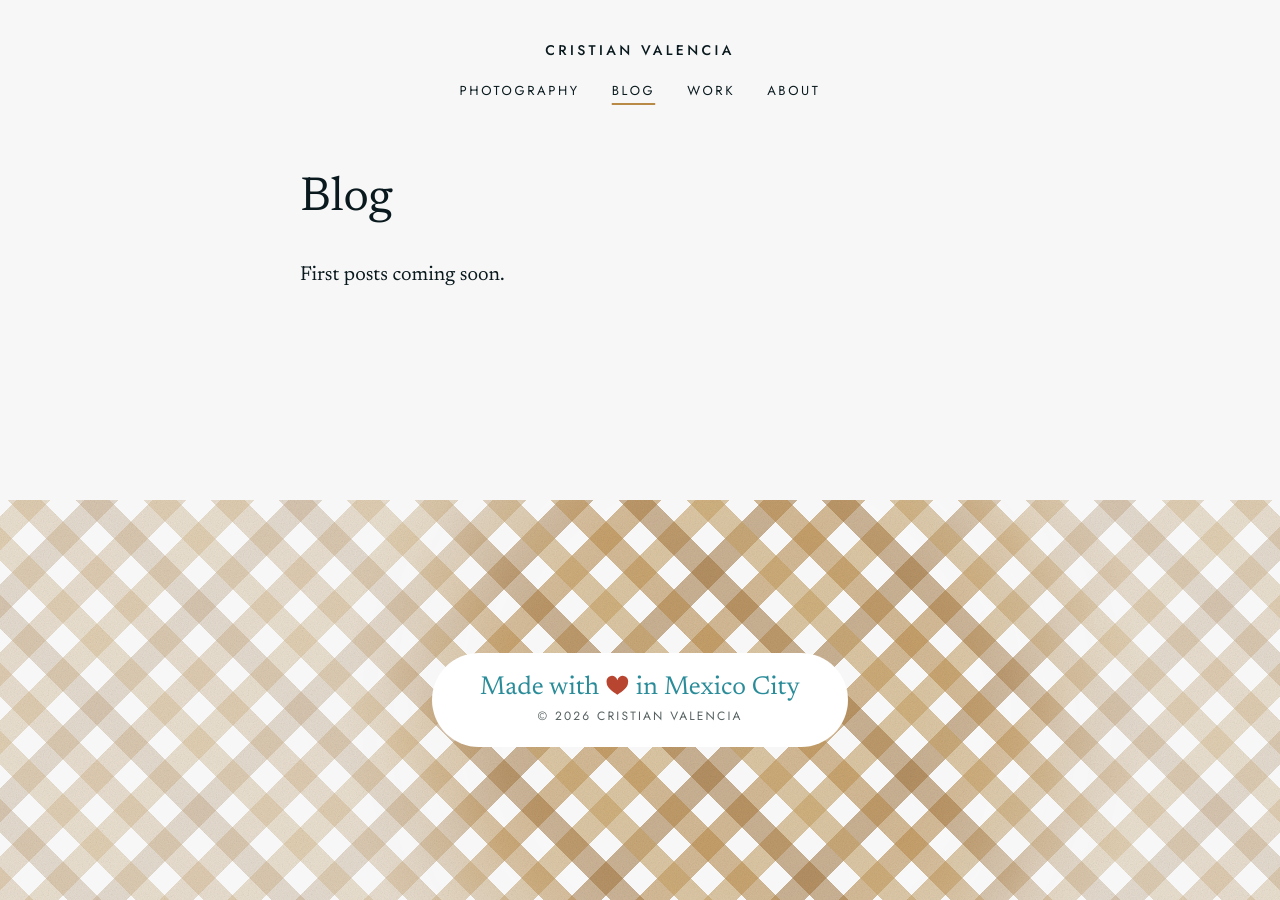
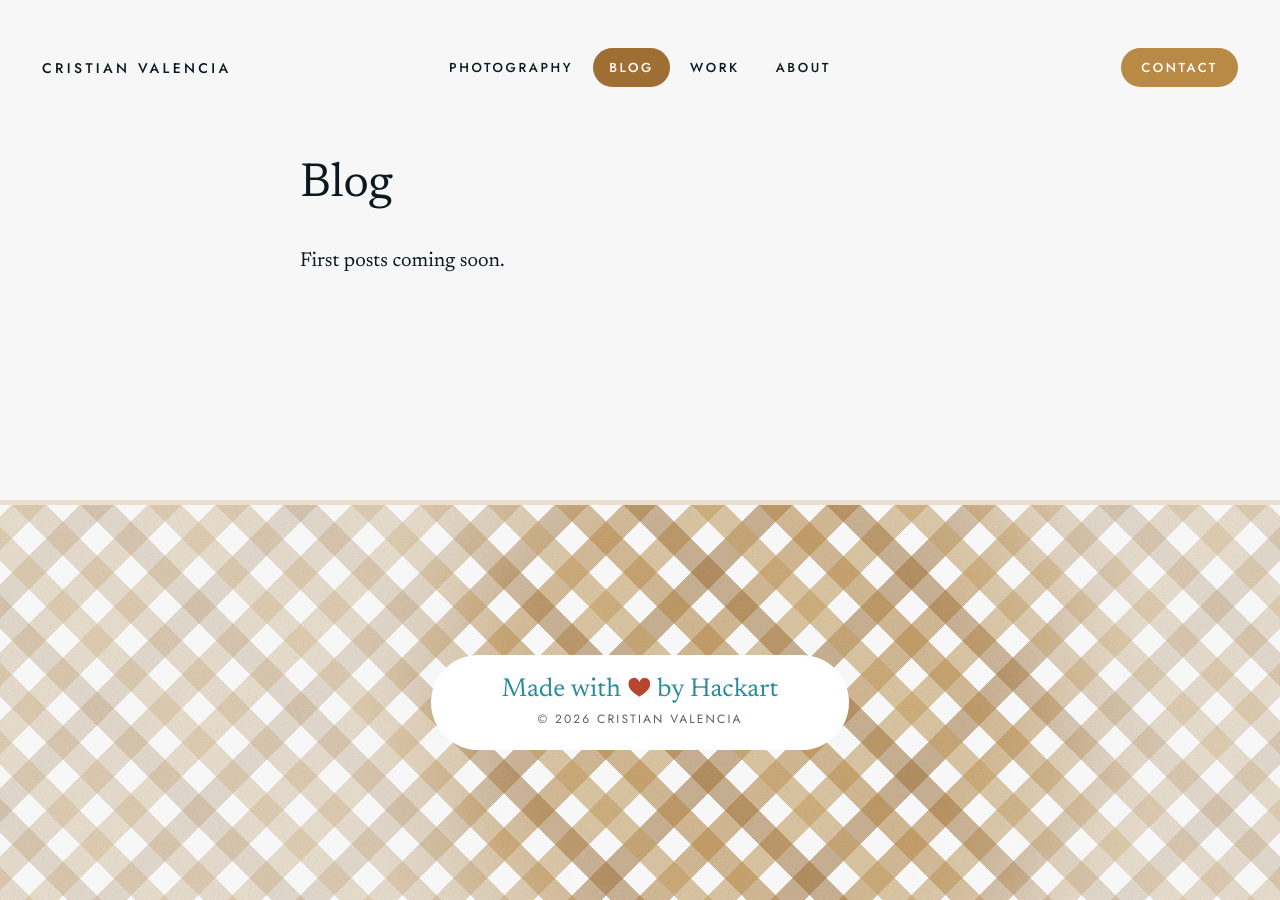
Before and after one commit to CristianValencia/CristianValencia.github.io, a Jekyll site: the page built from blog/index.html, in a window 1280 px wide. Built offline with Jekyll 4.4.1, drawn with Linux system fonts in a browser that asks for light colours.

Commit message:
Add the one-line scroll nav and refine the footer
Header
- One sticky line: name on the left, menu centered, gold Contact button
  (email) on the right. At the top it spans the card grid, 10px inside
  each end.
- After 24px of scroll it narrows into a centered gold light pill with
  white text. Labels shrink letter by letter (Cristian -> Cris,
  Photography -> Photos) and everything moves on one 500ms clock.
- The current page is gold deep with white text in both states. Hover at
  the top uses the footer's gold light band (26%).
- On phones the menu drops to a second line.
- Transitions stay off until the page has loaded, so links no longer
  flash the browser's default blue when moving between pages.

Footer
- "Made with ♥ by Hackart" instead of "in Mexico City".
- 5px top edge in the gold light band's own transparency.
- The pill keeps the width of the longer line, so it no longer jumps.
- Each tap gives the pill a spring breath that blends across quick taps.

```diff
--- a/_config.yml
+++ b/_config.yml
@@ -40,6 +40,7 @@ plugins:
 # There's no Home item: the name above the menu links home.
 nav:
   - title: Photography
+    short: Photos
     url: /photography/
   - title: Blog
     url: /blog/
--- a/_includes/footer.html
+++ b/_includes/footer.html
@@ -2,7 +2,7 @@
   <div class="site-footer__reveal" aria-hidden="true"></div>
   <div class="site-footer__pill">
     <button type="button" class="site-footer__cycle" data-footer-cycle aria-live="polite">
-      <span>Made with <svg class="heart" aria-hidden="true" viewBox="0 0 24 20"><path d="M12 19 C 6.5 15.4 1.6 12 1.6 7.1 A 5.2 5.2 0 0 1 12 4.9 A 5.2 5.2 0 0 1 22.4 7.1 C 22.4 12 17.5 15.4 12 19 Z"/></svg><span class="visually-hidden">love</span> in Mexico City</span>
+      <span>Made with <svg class="heart" aria-hidden="true" viewBox="0 0 24 20"><path d="M12 19 C 6.5 15.4 1.6 12 1.6 7.1 A 5.2 5.2 0 0 1 12 4.9 A 5.2 5.2 0 0 1 22.4 7.1 C 22.4 12 17.5 15.4 12 19 Z"/></svg><span class="visually-hidden">love</span> by Hackart</span>
       <span hidden>In memory of Felipe Valencia</span>
     </button>
     <span class="site-footer__copy">&copy; {{ 'now' | date: '%Y' }} {{ site.title }}</span>
--- a/_includes/header.html
+++ b/_includes/header.html
@@ -1,10 +1,21 @@
-<header class="site-header">
-  {% assign on_home = false %}
-  {% if page.url == '/' or page.url == '/index.html' %}{% assign on_home = true %}{% endif %}
-  <a class="site-header__name" href="{{ '/' | relative_url }}"{% if on_home %} aria-current="page"{% endif %}>{{ site.title }}</a>
-  <nav class="site-nav" aria-label="Main">
-    {% for item in site.nav %}
-      <a class="site-nav__link" href="{{ item.url | relative_url }}"{% if page.url contains item.url %} aria-current="page"{% endif %}>{{ item.title }}</a>
-    {% endfor %}
-  </nav>
+{%- assign on_home = false -%}
+{%- if page.url == '/' or page.url == '/index.html' -%}{%- assign on_home = true -%}{%- endif -%}
+<header class="site-header" data-site-header>
+  <div class="site-header__bar">
+    <a class="site-header__name" href="{{ '/' | relative_url }}"{% if on_home %} aria-current="page"{% endif %}>
+      <span data-shrink="Cris Valencia">{{ site.title }}</span>
+    </a>
+    <nav class="site-nav" aria-label="Main">
+      {%- for item in site.nav %}
+      <a class="site-nav__link" href="{{ item.url | relative_url }}"{% if page.url contains item.url %} aria-current="page"{% endif %}>
+        {%- if item.short -%}
+        <span data-shrink="{{ item.short }}">{{ item.title }}</span>
+        {%- else -%}
+        {{ item.title }}
+        {%- endif -%}
+      </a>
+      {%- endfor %}
+    </nav>
+    <a class="site-header__contact" href="mailto:{{ site.email }}">Contact</a>
+  </div>
 </header>
--- a/_layouts/default.html
+++ b/_layouts/default.html
@@ -18,6 +19,7 @@
     </main>
   </div>
   {% include footer.html %}
+  <script src="{{ '/assets/js/header.js' | relative_url }}" defer></script>
   <script src="{{ '/assets/js/footer.js' | relative_url }}" defer></script>
 </body>
 </html>
--- a/assets/css/main.css
+++ b/assets/css/main.css
@@ -24,6 +24,7 @@
   --dur-spring: 1050ms;
   --dur-fill: 600ms;
   --stagger: 60ms;
+  --dur-nav: 500ms;
   --shadow-lift: 0 14px 36px rgba(9, 25, 30, 0.08);
 }
 
@@ -96,43 +97,164 @@ body {
 /* Header */
 
 /* Name on top, menu centered below it. */
+/* Header: one line, sticky. At the top it has no background and spans the
+   card grid, with 10px inside each end. Once the page scrolls, header.js adds
+   .is-scrolled: the row narrows into a gold light pill and the text turns
+   white. Everything moves on one clock (--dur-nav), so the name, menu and
+   Contact slide to their new places while the bar narrows, and the labels
+   shrink letter by letter (Cristian -> Cris, Photography -> Photos). */
 .site-header {
+  position: sticky;
+  top: 16px;
+  z-index: 10;
   display: flex;
-  flex-direction: column;
+  justify-content: center;
+}
+
+.site-header__bar {
+  width: 100%;
+  max-width: 100%;
+  /* Equal side columns keep the menu centered on the page. */
+  display: grid;
+  grid-template-columns: 1fr auto 1fr;
   align-items: center;
-  gap: 12px;
-  text-align: center;
+  gap: 24px;
+  padding: 8px 10px;
+  border-radius: 999px;
+  background-color: rgba(199, 160, 96, 0);
+  box-shadow: 0 0 0 rgba(9, 25, 30, 0);
+  transition:
+    max-width var(--dur-nav) var(--ease-out),
+    padding var(--dur-nav) var(--ease-out),
+    background-color var(--dur-nav) ease,
+    box-shadow var(--dur-nav) ease;
+}
+
+.site-header__name,
+.site-nav__link {
+  color: var(--color-text);
+  font-size: 13px;
+  font-weight: 500;
+  letter-spacing: 0.2em;
+  text-transform: uppercase;
+  text-decoration: none;
+  white-space: nowrap;
+  /* The color flips quickly mid-move, so the text never washes out
+     against the half-filled bar. */
+  transition: color 160ms ease 140ms, box-shadow 200ms ease, padding var(--dur-nav) var(--ease-out);
 }
 
 .site-header__name {
   font-size: 14px;
-  font-weight: 500;
   letter-spacing: 0.24em;
-  text-transform: uppercase;
-  text-decoration: none;
+}
+
+.site-header__contact {
+  justify-self: end;
+}
+
+/* Shrinking labels: header.js splits each label into the letters both
+   versions share and the letters that differ. The differing parts collapse
+   or open to their measured width (--w), so the word shrinks in place. */
+.shrink__out,
+.shrink__in {
+  display: inline-block;
+  overflow: hidden;
+  vertical-align: bottom;
+  white-space: pre;
+  transition:
+    max-width var(--dur-nav) var(--ease-out),
+    opacity var(--dur-nav) ease;
+}
+
+.shrink__out {
+  max-width: var(--w);
+}
+
+.shrink__in {
+  max-width: 0;
+  opacity: 0;
+}
+
+.site-header.is-scrolled .shrink__out {
+  max-width: 0;
+  opacity: 0;
+}
+
+.site-header.is-scrolled .shrink__in {
+  max-width: var(--w);
+  opacity: 1;
 }
 
 .site-nav {
   display: flex;
-  flex-wrap: wrap;
-  justify-content: center;
-  gap: 8px 32px;
+  gap: 4px;
 }
 
 .site-nav__link {
-  padding: 9px 0;
+  padding: 10px 16px;
+  border-radius: 999px;
+}
+
+/* At the top, hover uses the gold light band from the footer (same color and
+   transparency as the footer's top edge). In the pill it stays a soft dark tint. */
+.site-nav__link:hover,
+.site-nav__link:focus-visible {
+  color: var(--color-text);
+  box-shadow: inset 0 0 0 999px rgba(199, 160, 96, 0.26);
+}
+
+.site-header.is-scrolled .site-nav__link:not([aria-current="page"]):hover,
+.site-header.is-scrolled .site-nav__link:not([aria-current="page"]):focus-visible {
+  box-shadow: inset 0 0 0 999px rgba(9, 25, 30, 0.08);
+}
+
+/* Current page: gold deep in both states, so it reads apart from the gold
+   Contact button and doesn't change when the pill forms. */
+.site-nav__link[aria-current="page"],
+.site-nav__link[aria-current="page"]:hover {
+  color: #FFFFFF;
+  box-shadow: inset 0 0 0 999px var(--color-gold-deep);
+}
+
+/* Same in both states, so it stays put while the bar changes around it. */
+.site-header__contact {
+  padding: 10px 20px;
+  border-radius: 999px;
+  background: var(--color-gold);
+  color: #FFFFFF;
   font-size: 13px;
+  font-weight: 500;
   letter-spacing: 0.2em;
   text-transform: uppercase;
-  text-decoration: underline 2px transparent;
-  text-underline-offset: 8px;
-  transition: color 0.2s ease, text-decoration-color 0.2s ease;
+  text-decoration: none;
+  white-space: nowrap;
+  transition: background-color 200ms ease;
 }
 
-.site-nav__link[aria-current="page"],
-.site-nav__link[aria-current="page"]:hover {
-  color: var(--color-text);
-  text-decoration-color: var(--color-gold);
+.site-header__contact:hover,
+.site-header__contact:focus-visible {
+  background: var(--color-gold-deep);
+  color: #FFFFFF;
+}
+
+.site-header.is-scrolled .site-header__bar {
+  max-width: 860px;
+  padding: 8px;
+  background-color: var(--color-gold-light);
+  box-shadow: 0 8px 24px rgba(9, 25, 30, 0.12);
+}
+
+.site-header.is-scrolled .site-header__name,
+.site-header.is-scrolled .site-nav__link,
+.site-header.is-scrolled .site-nav__link:hover {
+  color: #FFFFFF;
+}
+
+/* The name's inset lives on the name, not the bar, so the side columns stay
+   equal and the menu stays centered in the pill. */
+.site-header.is-scrolled .site-header__name {
+  padding-left: 20px;
 }
 
 /* Footer: full-width soft gold plaid (translucent bands crossing at 45°,
@@ -150,6 +272,9 @@ body {
     var(--color-ground);
   position: relative;
   isolation: isolate;
+  /* A thin edge in the gold light band's own transparency. */
+  border-top: 5px solid rgba(199, 160, 96, 0.26);
+  background-clip: padding-box; /* the plaid starts below the edge */
 }
 
 /* Light film grain on the gold bands only: the mask repeats the plaid's
@@ -210,6 +335,20 @@ body {
   font-size: 26px;
   color: var(--color-link);
   cursor: pointer;
+  /* Both lines share one cell, so the pill is always as wide as the longer
+     one and doesn't jump when the line changes. The hidden line keeps its
+     space but isn't shown or read out. */
+  display: inline-grid;
+  justify-items: center;
+}
+
+.site-footer__cycle > span {
+  grid-area: 1 / 1;
+}
+
+.site-footer__cycle > span[hidden] {
+  display: inline-block;
+  visibility: hidden;
 }
 
 .site-footer__copy {
@@ -573,8 +712,41 @@ a.card:hover {
     gap: 28px;
   }
 
+  /* Phones: name and Contact on the first line, the menu below. */
+  .site-header {
+    top: 8px;
+  }
+
+  .site-header__bar {
+    grid-template-columns: 1fr auto;
+    gap: 4px 12px;
+    padding: 8px 4px;
+    border-radius: 24px;
+  }
+
   .site-nav {
-    gap: 8px 20px;
+    grid-column: 1 / -1;
+    grid-row: 2;
+    justify-content: space-between;
+  }
+
+  .site-nav__link {
+    padding: 10px 8px;
+    font-size: 12px;
+    letter-spacing: 0.14em;
+  }
+
+  .site-header__contact {
+    padding: 10px 16px;
+    font-size: 12px;
+  }
+
+  .site-header.is-scrolled .site-header__bar {
+    padding: 8px 8px 4px;
+  }
+
+  .site-header.is-scrolled .site-header__name {
+    padding-left: 8px;
   }
 
   .site-footer {
@@ -614,6 +786,14 @@ a.card:hover {
   .prose { font-size: 18px; }
 }
 
+/* No transitions while the page loads: otherwise the browser's default link
+   blue animates into our colors for a moment. header.js removes the class. */
+.is-loading *,
+.is-loading *::before,
+.is-loading *::after {
+  transition: none !important;
+}
+
 @media (prefers-reduced-motion: reduce) {
   *,
   *::before,
--- a/assets/js/footer.js
+++ b/assets/js/footer.js
@@ -1,12 +1,60 @@
+// Pill breath: a small spring simulation instead of a CSS animation, so taps
+// never restart it. Each tap pushes the pill inward from wherever it is; quick
+// taps add up smoothly, and the push weakens as the pill nears its deepest
+// point (about 86%), so it can't collapse. One tap dips to about 90% and
+// settles in about 1.6 seconds. Off for reduced motion.
+function springBreath(el) {
+  if (!window.matchMedia('(prefers-reduced-motion: no-preference)').matches) return () => {};
+
+  const FREQUENCY = 4.25; // rad/s; higher is faster
+  const STIFFNESS = FREQUENCY * FREQUENCY;
+  const DAMPING = 2 * 0.7 * FREQUENCY; // damping ratio 0.7: one soft overshoot
+  const PUSH = 0.2265 * FREQUENCY; // inward speed one tap adds; scales with speed so the dip stays ~90%
+  const ROOM = 0.14; // deepest dip
+  let offset = 0;
+  let speed = 0;
+  let last = 0;
+  let frame = 0;
+
+  const step = (now) => {
+    const dt = Math.min((now - last) / 1000, 1 / 30);
+    last = now;
+    speed += (-STIFFNESS * offset - DAMPING * speed) * dt;
+    offset += speed * dt;
+
+    if (Math.abs(offset) < 0.0005 && Math.abs(speed) < 0.0005) {
+      offset = 0;
+      speed = 0;
+      el.style.transform = '';
+      frame = 0;
+      return;
+    }
+    el.style.transform = `scale(${(1 + offset).toFixed(4)})`;
+    frame = requestAnimationFrame(step);
+  };
+
+  return () => {
+    speed -= PUSH * Math.max(0, 1 + offset / ROOM);
+    if (!frame) {
+      last = performance.now();
+      frame = requestAnimationFrame(step);
+    }
+  };
+}
+
 // Footer line: each tap shows the next message, then wraps around.
 document.querySelectorAll('[data-footer-cycle]').forEach((button) => {
   const lines = Array.from(button.children);
   let current = 0;
 
+  const pill = button.closest('.site-footer__pill');
+  const breathe = pill ? springBreath(pill) : () => {};
+
   button.addEventListener('click', () => {
     lines[current].hidden = true;
     current = (current + 1) % lines.length;
     lines[current].hidden = false;
+    breathe();
   });
 });
 
--- /dev/null
+++ b/assets/js/header.js
@@ -0,0 +1,70 @@
+// Header: once the page scrolls past 24px, the one-line nav becomes a pill.
+const header = document.querySelector('[data-site-header]');
+
+// Split a label into the letters its long and short versions share and the
+// letters that differ ("Photo" + "graphy"/"s", "Cris" + "tian"/"" + " Valencia"),
+// so CSS can collapse one part and open the other. The link keeps its full
+// name for screen readers.
+const splitLabel = (el) => {
+  const long = el.textContent;
+  const short = el.dataset.shrink;
+  let start = 0;
+  while (start < long.length && start < short.length && long[start] === short[start]) start++;
+  let end = 0;
+  while (end < long.length - start && end < short.length - start
+    && long[long.length - 1 - end] === short[short.length - 1 - end]) end++;
+
+  const part = (text, cls) => {
+    const span = document.createElement('span');
+    span.textContent = text;
+    if (cls) span.className = cls;
+    return span;
+  };
+
+  el.closest('a').setAttribute('aria-label', long);
+  el.setAttribute('aria-hidden', 'true');
+  el.replaceChildren(
+    part(long.slice(0, start)),
+    part(long.slice(start, long.length - end), 'shrink__out'),
+    part(short.slice(start, short.length - end), 'shrink__in'),
+    part(long.slice(long.length - end)),
+  );
+};
+
+// Each changing part opens to its own natural width.
+const measure = () => {
+  header.querySelectorAll('.shrink__out, .shrink__in').forEach((span) => {
+    span.style.maxWidth = 'none';
+    span.style.setProperty('--w', `${Math.ceil(span.scrollWidth)}px`);
+    span.style.maxWidth = '';
+  });
+};
+
+if (header) {
+  header.querySelectorAll('[data-shrink]').forEach(splitLabel);
+  measure();
+  if (document.fonts) document.fonts.ready.then(measure);
+
+  let ticking = false;
+  const update = () => {
+    header.classList.toggle('is-scrolled', window.scrollY > 24);
+    ticking = false;
+  };
+
+  window.addEventListener('scroll', () => {
+    if (!ticking) {
+      ticking = true;
+      requestAnimationFrame(update);
+    }
+  }, { passive: true });
+
+  update();
+}
+
+// Turn transitions on only after the first styled frame (see .is-loading).
+// A timer backs it up for tabs that don't paint (frames pause in the background).
+window.addEventListener('load', () => {
+  const ready = () => document.documentElement.classList.remove('is-loading');
+  requestAnimationFrame(() => requestAnimationFrame(ready));
+  setTimeout(ready, 300);
+});
```
Also changed, not shown: other parts of _layouts/default.html (+1 -0 lines), BRIEF.md (+2 -2 lines).
